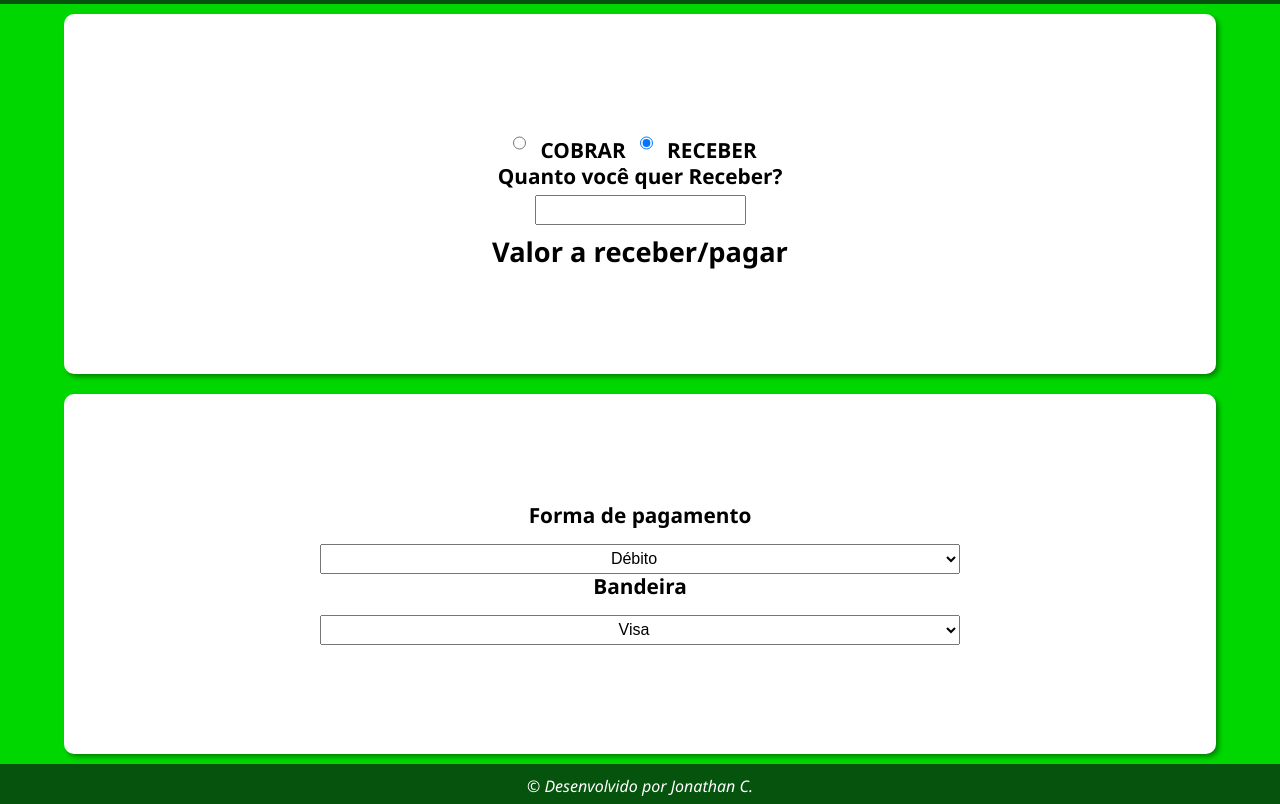
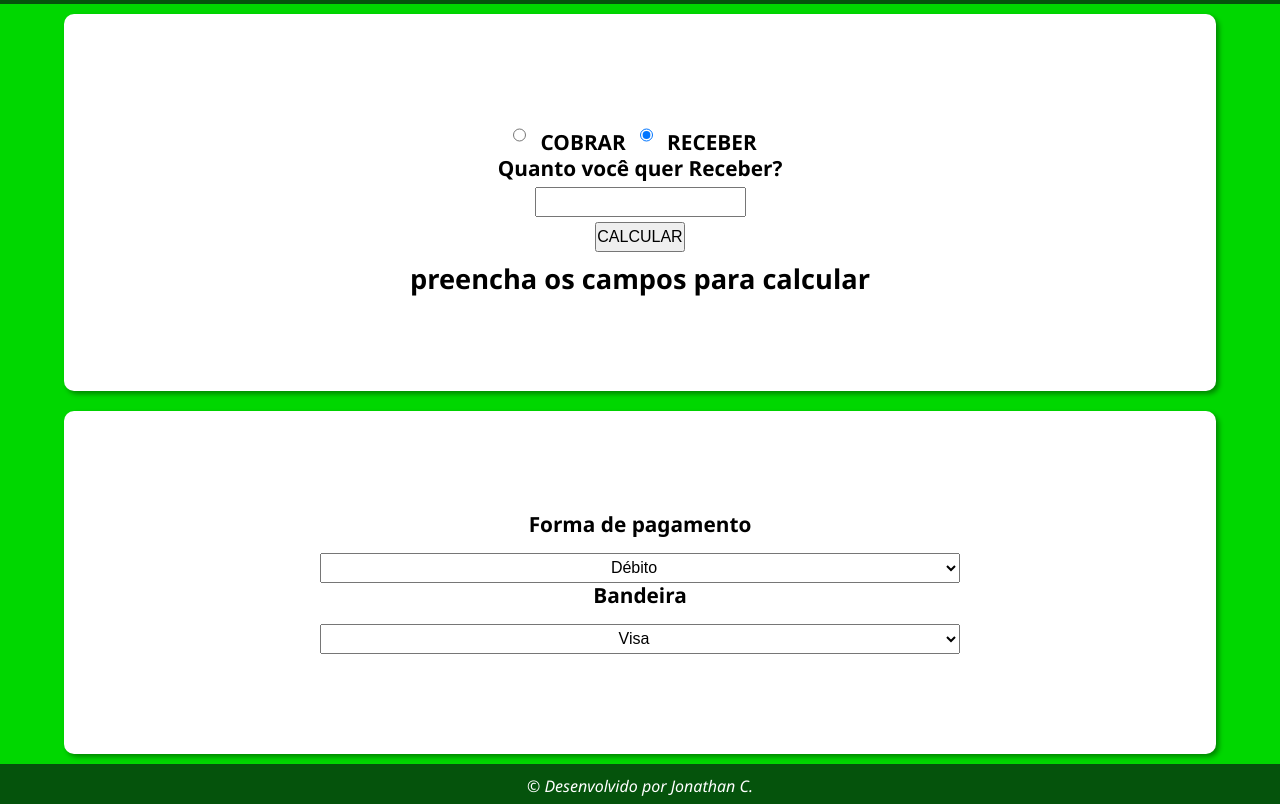
Before and after one commit to jonathan-cfa/calculadora-taxa, a plain HTML site: page index.html in a window 1280 px wide. Shown: the part 40-844 px from the top of the page. Drawn offline with Linux system fonts and the light colour scheme.

Commit message:
iniciado o codigo js
deu certo ja estava começando a ficar confuso resolvi deixar para outro dia

```diff
--- a/index.html
+++ b/index.html
@@ -23,9 +23,10 @@
                 <input type="radio" name="tipo" id="ireceber" checked>
                 <label for="ireceber">RECEBER</label> <br>
                 <label for="ivalor">Quanto você quer Receber?</label> <br>
-                <input type="number" name="valor" id="ivalor" autocomplete="off">
+                <input type="number" name="valor" id="ivalor" autocomplete="off"> <br>
+                <input type="button" value="CALCULAR" onclick="calcular()">
             </form>
-            <p>Valor a receber/pagar</p>
+            <p id="res">preencha os campos para calcular</p>
         </section>
 
         <section class="simulacao">
@@ -60,5 +61,7 @@
             <p>&copy; Desenvolvido por <a href="https://github.com/jonathan-cfa" target="_blank" rel="follow">Jonathan C.</a></p>
         </footer>
     </main>
+
+    <script src="script.js"></script>
 </body>
 </html>
--- /dev/null
+++ b/script.js
@@ -0,0 +1,29 @@
+function calcular() {
+    var forma = document.querySelector('#iforma')//variavel para conferir qual forma de pagamento
+    var bandeira = document.querySelector('#ibandeira') //variavel para conferir qual bandeira
+    var msg = document.querySelector('#res') //defini variavel para o paragrafo que da as mensagens
+    var caixa = document.querySelector('#ivalor') //definir a variavel para representar o input
+    var valor = Number(caixa.value) //covertu o valor do input para numero
+    var tipo = document.getElementsByName('tipo') //criei a propreidade completa ja marcada
+    var receber = tipo[1].checked //criei a propreidade completa ja marcada
+    var cobrar = tipo[0].checked //criei a propreidade completa ja marcada
+    msg.innerHTML = '' //deixar o paragrafo vazio
+    if (valor == 0) { // se o campo estiver vazio mostra mensagem de erro na cor vermelha
+        msg.innerHTML = '[ERRO]: Adicione um valor'
+        msg.style.color = 'red'
+    } else if (forma.value == 'DE' && receber && bandeira.value == 'VIS' || bandeira.value == 'MAS') {
+        // vai mostrar o valor receber no débito Visa ou Master
+        var resultado = 100 * (1.68 / 100) + valor
+        msg.innerHTML = `Cobre R$${resultado}`
+    } else if (forma.value == 'DE' && cobrar && bandeira.value == 'VIS' || bandeira.value == 'MAS') {
+        //Mostra o valor a cobrar no débito Visa ou Master
+        var resultado = valor - 100 * (1.66 / 100)
+        msg.innerHTML = `Cobre R$${resultado}`
+    }else if (forma.value == 'CV' && receber && bandeira.value == 'VIS' || bandeira.value == 'MAS'){
+        var resultado = 100 * (4.11 / 100) + valor
+        msg.innerHTML = `Cobre R$${resultado}`//diferença de 0.16 centavos
+    }else if (forma.value == 'CV' && cobrar && bandeira.value == 'VIS' || bandeira.value == 'MAS'){
+        var resultado = valor - 100 * (3.95 / 100)
+        msg.innerHTML = `Cobre R$${resultado}`
+    }
+}
```
